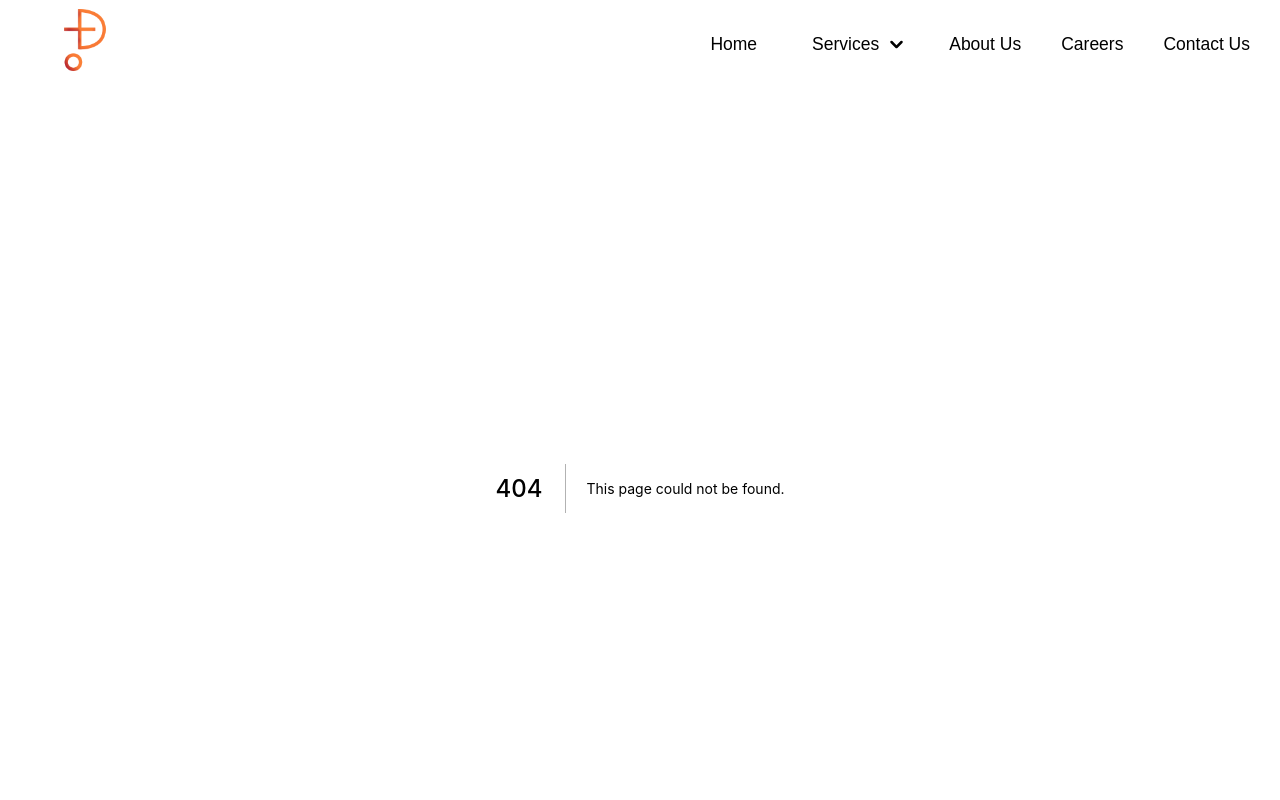
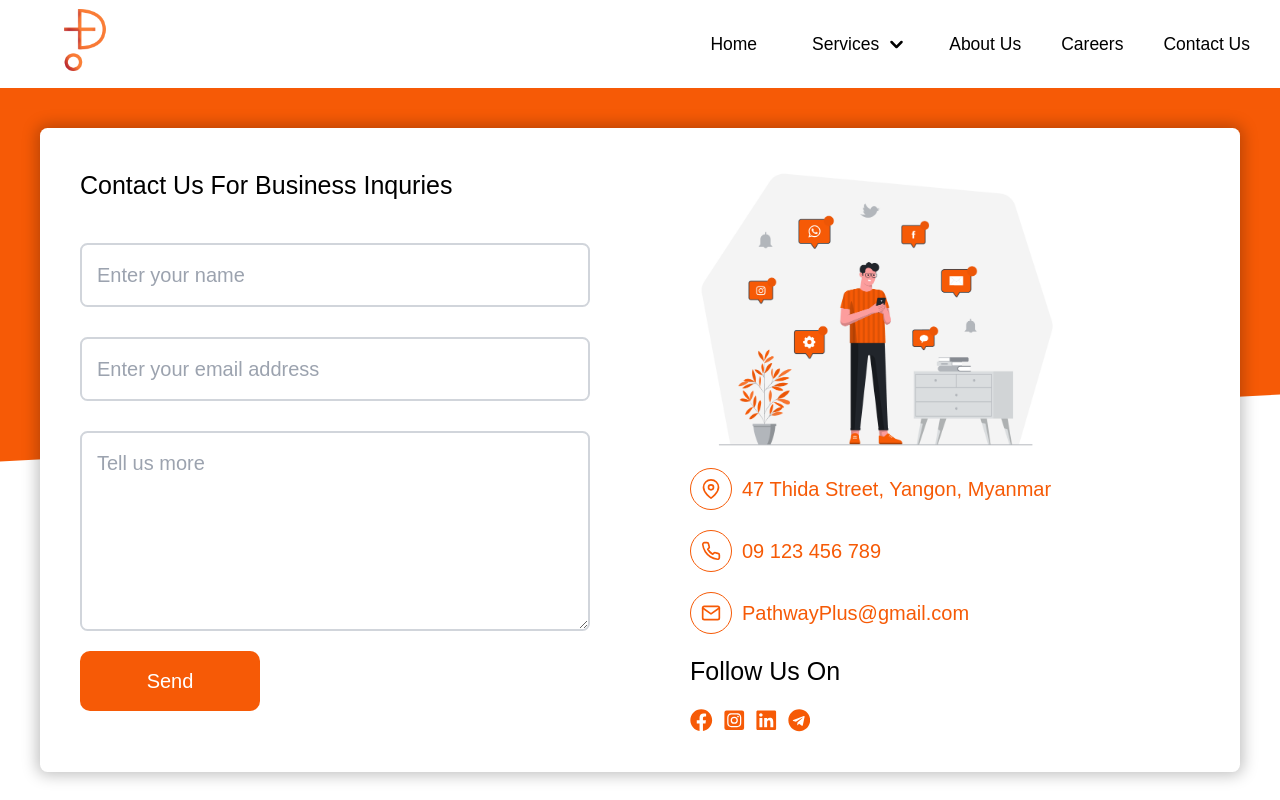
Before and after one commit to Pathway-plus/Pathway-Plus, a Next.js app: page /contact_us in a window 1280 px wide. Before the commit this address had no page. Shown: the top 800 px of the page. Built offline with nearby package versions, Linux system fonts and the light colour scheme.

Commit message:
Added ContactUs page

```diff
--- a/src/components/navbar.tsx
+++ b/src/components/navbar.tsx
@@ -102,7 +102,7 @@ const navbar: React.FC = () => {
               <Link href="#">Careers</Link>
             </li>
             <li className="nav-items">
-              <Link href="#">Contact Us</Link>
+              <Link href="/contact_us">Contact Us</Link>
             </li>
           </ul>
         </div>
--- /dev/null
+++ b/src/pages/contact_us.tsx
@@ -0,0 +1,67 @@
+import type { NextPage } from "next";
+import React, { useState } from "react";
+import { FiMapPin, FiPhone, FiMail } from "react-icons/fi";
+import { FaFacebook, FaInstagramSquare, FaLinkedin, FaTelegram } from "react-icons/fa";
+import { IconType } from "react-icons";
+import Image from "next/image";
+
+const ContactUs: NextPage = () => {
+  const [form, setForm] = useState({});
+
+  const editForm = (e: React.ChangeEvent<HTMLInputElement | HTMLTextAreaElement>) => setForm((oldForm) => {
+    const field = e.target.id;
+    const newForm = JSON.parse(JSON.stringify(oldForm));
+    newForm[field] = e.target.value;
+    return newForm;
+  });
+
+  return (
+    <div>
+      <div className="absolute w-full h-96 -mt-36 -skew-y-3 bg-primary -z-10" />
+
+      <div className="flex flex-col lg:flex-row m-8 p-8 gap-y-6 gap-x-20 rounded-md shadow-expand bg-white">
+        <form className="flex flex-col flex-1">
+          <h2 className="mb-6 text-xl font-medium">Contact Us For Business Inquries</h2>
+          <input id="name" placeholder="Enter your name" onChange={editForm} className="mt-2 mb-4 p-3 border-2 border-gray-300 rounded-md" />
+          <input id="email" placeholder="Enter your email address" onChange={editForm} className="mt-2 mb-4 p-3 border-2 border-gray-300 rounded-md" />
+          <textarea id="body" placeholder="Tell us more" onChange={editForm} maxLength={150} className="h-40 mt-2 mb-4 p-3 border-2 border-gray-300 rounded-md" />
+          <button className="w-36 py-3 rounded-lg text-white bg-primary hover:bg-primary-light transition-colors">
+            Send
+          </button>
+        </form>
+
+        <div className="flex flex-col flex-1 gap-4">
+          {/* w:h = 1.32 */}
+          <Image src="/assets/contact_us.png" width={280 * 1.32} height={280} layout="fixed" />
+          <Icon IconType={FiMapPin} text="47 Thida Street, Yangon, Myanmar" />
+          <Icon IconType={FiPhone} text="09 123 456 789" />
+          <Icon IconType={FiMail} text="PathwayPlus@gmail.com" />
+          <p className="text-xl font-medium">Follow Us On</p>
+          <div className="flex gap-2">
+            <IconLink IconType={FaFacebook} href="https://www.facebook.com/pathwayplusorg" />
+            <IconLink IconType={FaInstagramSquare} href="https://www.instagram.com/pathwayplusorg/" />
+            <IconLink IconType={FaLinkedin} href="https://mm.linkedin.com/company/pathwayplusorg" />
+            <IconLink IconType={FaTelegram} href="#" />
+          </div>
+        </div>
+      </div>
+    </div>
+  );
+};
+
+const Icon = ({ IconType, text }: { IconType: IconType; text: string }) => (
+  <div className="flex gap-2 items-center text-primary">
+    <div className="max-w-fit p-2 border-[1px] border-primary rounded-full">
+      <IconType />
+    </div>
+    <p>{text}</p>
+  </div>
+);
+
+const IconLink = ({ IconType, href }: { IconType: IconType; href: string }) => (
+  <a href={href}>
+    <IconType className="text-lg text-primary" />
+  </a>
+);
+
+export default ContactUs;
```
Also changed, not shown: public/assets/contact_us.png (added).
